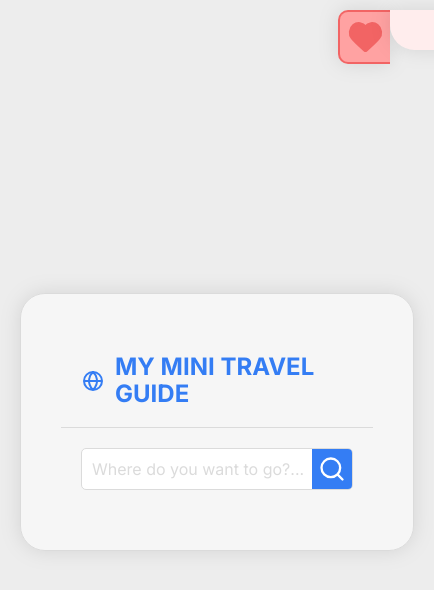
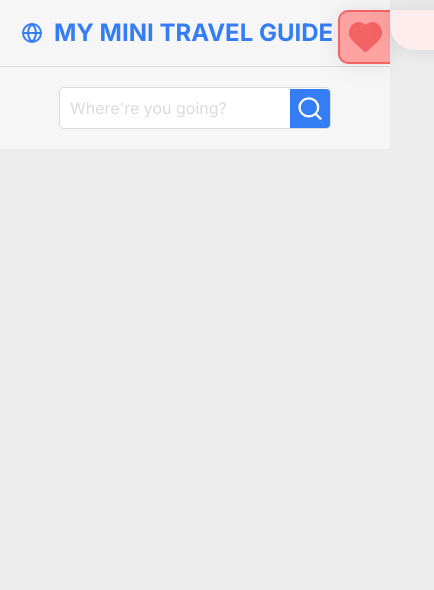
Before and after one commit to marcuswesterblom/mini-travel-guide, a website built with Vite: page index.html in a window 390 px wide. Shown: the whole page, 434 px wide, since content can reach past the window. Built offline with nearby package versions, Linux system fonts and the light colour scheme.

Commit message:
Change layout mobile

```diff
--- a/index.html
+++ b/index.html
@@ -26,7 +26,7 @@
       </div>
       <span id="break"></span>
       <form id="container-search">
-        <input type="text" id="searchInput" placeholder="Where do you want to go?...">
+        <input type="text" id="searchInput" placeholder="Where're you going?">
         <button type="submit" id="searchBtn"><img src="/assets/icons/search-alt-svgrepo-com.svg" alt="Search icon" id="searchIcon"></button>
       </form>
     </section>
--- a/src/scss/components/_global.scss
+++ b/src/scss/components/_global.scss
@@ -5,10 +5,7 @@
 }
 body {
   display: block;
-  min-width: 400px;
-  &.opening{
-    display: flex;
-  }
+  min-width: 320px;
 }
 #app {
     padding: 0;
--- a/src/scss/components/_header.scss
+++ b/src/scss/components/_header.scss
@@ -3,13 +3,6 @@
 
 #header {
         background-color: $primary-color;
-        &.opening {
-            border-radius: $border-radius-25;
-            border: $border;
-            filter: $drop-shadow;
-            padding: 40px;
-            margin: $m20;
-        }
     #container-heading {
         @include flex($justify: stretch);
         padding: $p20;
--- a/src/scss/components/_hero.scss
+++ b/src/scss/components/_hero.scss
@@ -17,10 +17,9 @@
 #countryContainer {
     height: 100%;
     max-width: 400px;
-    min-width: 320px;
     background-color: $primary-color;
 
-    margin: $m20;
+    margin: $m10;
     padding: $p20;
 
     border: $border;
```
